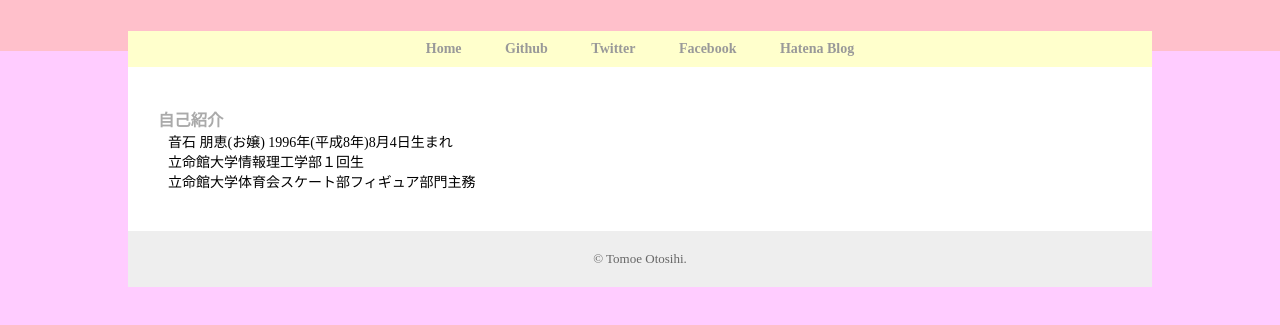
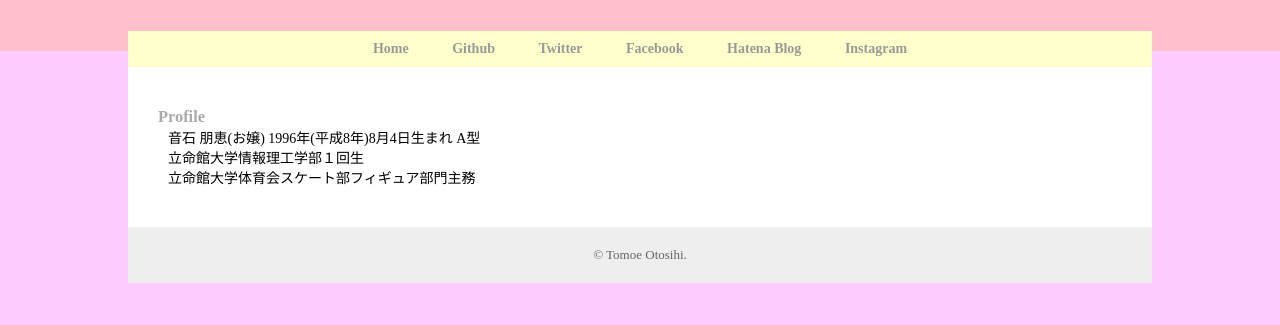
Before and after one commit to ottosan/ottosan.github.io, a plain HTML site: page index.html in a window 1280 px wide. Shown: the part 189-514 px from the top of the page. Drawn offline with Linux system fonts and the light colour scheme.

Commit message:
add a link to Instagram

```diff
--- a/index.html
+++ b/index.html
@@ -21,13 +21,14 @@
                     <li><a href="https://twitter.com/ottosan884" target="_blank">Twitter</a></li>
                     <li><a href="https://www.facebook.com/tomoe.otoishi" target="_blank">Facebook</a></li>
                     <li><a href="http://ottosan84.hatenablog.com/" target="_blank">Hatena Blog</a></li>
+                    <li><a href="https://www.instagram.com/tomoe_otoishi/" target="_blank">Instagram</a></li>
                 </ul>
             </nav>
             <section>
-                <h3>自己紹介</h3>
-                <p>音石 朋恵(お嬢) 1996年(平成8年)8月4日生まれ</p>
-                <p>立命館大学情報理工学部１回生</p>
-                <p>立命館大学体育会スケート部フィギュア部門主務</p>
+                <h3>Profile</h3>
+                    <p>音石 朋恵(お嬢) 1996年(平成8年)8月4日生まれ A型</p>
+                    <p>立命館大学情報理工学部１回生</p>
+                    <p>立命館大学体育会スケート部フィギュア部門主務</p>
             </section>
             <footer>
                 <p>&copy; Tomoe Otosihi.</p>
```
